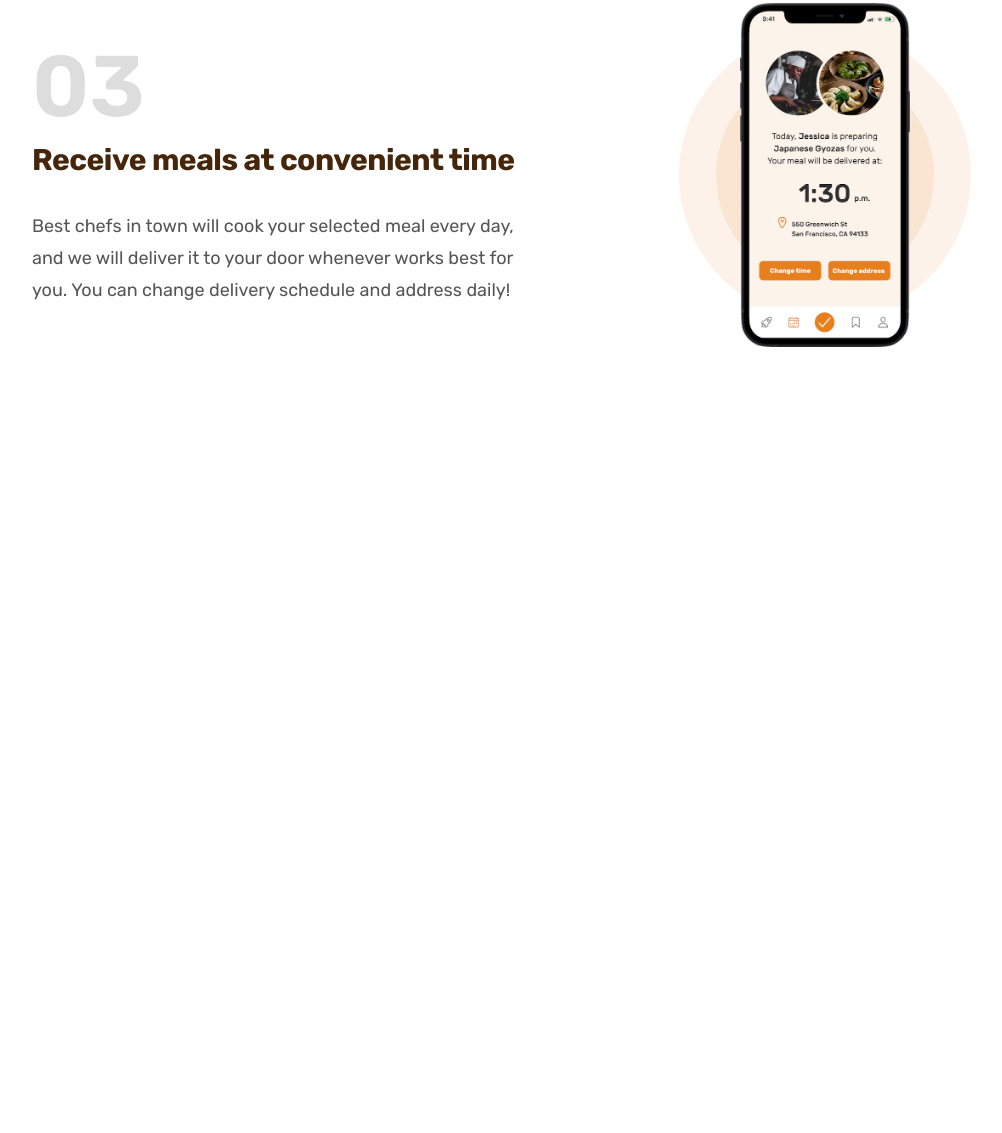
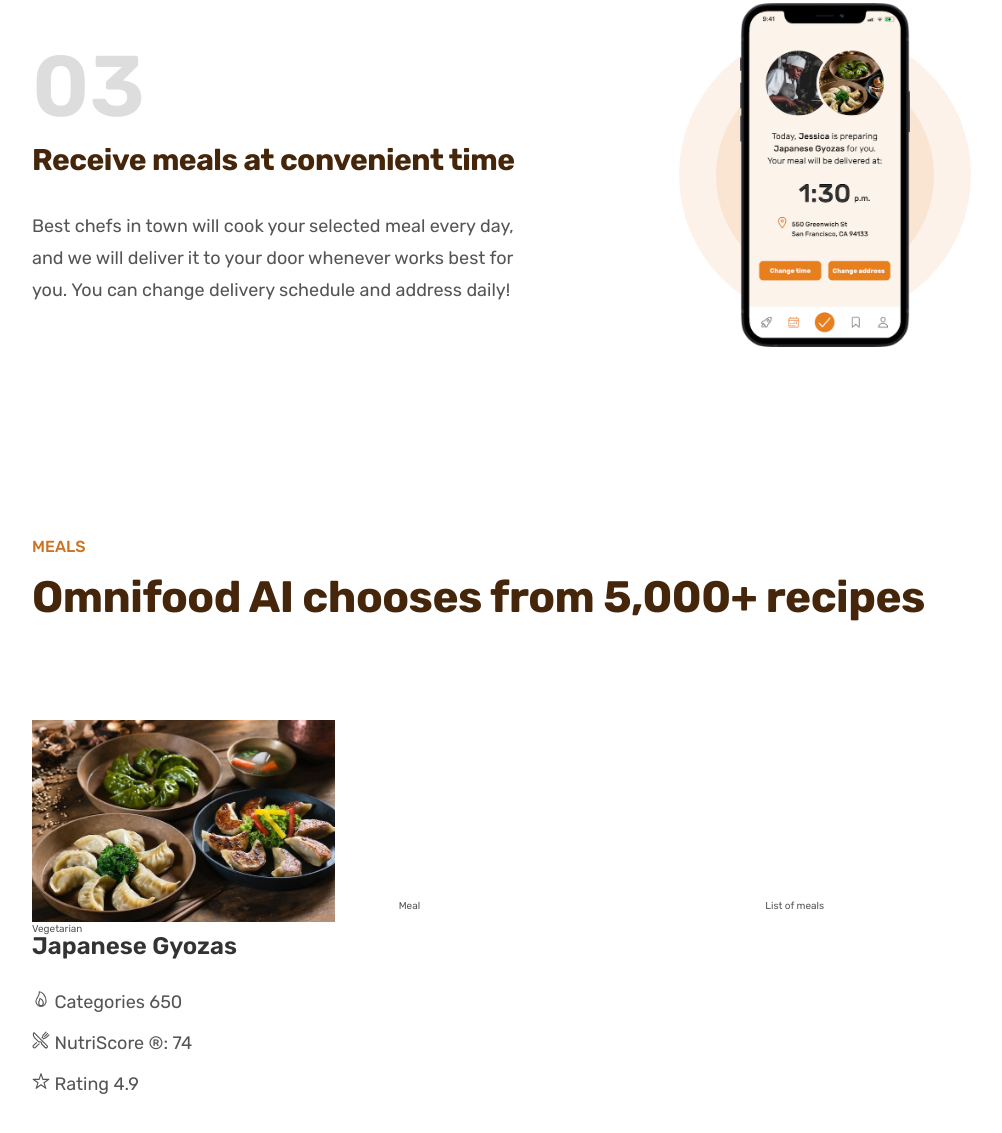
Before and after one commit to Amna-Amna/Omnifood, a plain HTML site: page html/index.html in a window 1280 px wide. Shown: the part 2118-3251 px from the top of the page, without its empty margins (90-1092 px from the left). Before the commit the page ends 2561 px from the top, so only its background shows below. Drawn offline with nearby package versions, Linux system fonts and the light colour scheme; files whose address does not match are found by name; a web font is replaced by a local one.

Commit message:
added meal section and styled

```diff
--- a/css/index.css
+++ b/css/index.css
@@ -249,6 +249,10 @@ body {
   grid-template-columns: repeat(2, 1fr);
 }
 
+.grid--col-3 {
+  grid-template-columns: repeat(3, 1fr);
+}
+
 .step-image {
   width: 35%;
 }
@@ -341,3 +345,29 @@ body {
   filter: brightness(0);
   opacity: 50%;
 }
+
+.section-meals {
+  padding: 9.6rem 0;
+}
+
+.meal-img {
+  max-width: 100%;
+}
+
+.meal-title {
+  font-size: 2.4rem;
+  font-weight: 600;
+  color: #333;
+  margin-bottom: 3.2rem;
+}
+
+.meal-attributes {
+  display: flex;
+  flex-direction: column;
+  gap: 2rem;
+  list-style: none;
+}
+
+.meal-attribute {
+  font-size: 1.8rem;
+}
--- a/html/index.html
+++ b/html/index.html
@@ -180,6 +180,46 @@
           </div>
         </div>
       </section>
+
+      <section class="section-meals">
+        <div class="container">
+          <span class="subheading">Meals</span>
+          <h2 class="heading-secondary">
+            Omnifood AI chooses from 5,000+ recipes
+          </h2>
+        </div>
+
+        <div class="container grid grid--col-3">
+          <div class="meal">
+            <img
+              class="meal-img"
+              src="../img/meals/meal-1.jpg"
+              alt="Japanese Gyozas"
+            />
+            <span class="tag">Vegetarian</span>
+            <p class="meal-title">Japanese Gyozas</p>
+            <ul class="meal-attributes">
+              <li class="meal-attribute">
+                <ion-icon name="flame-outline"></ion-icon> Categories 650
+              </li>
+              <li class="meal-attribute">
+                <ion-icon name="restaurant-outline"></ion-icon> NutriScore
+                &reg;: 74
+              </li>
+              <li class="meal-attribute">
+                <ion-icon name="star-outline"></ion-icon> Rating 4.9
+              </li>
+            </ul>
+          </div>
+          <div class="meal">Meal</div>
+          <div class="list">List of meals</div>
+        </div>
+      </section>
     </main>
+
+    <script
+      type="module"
+      src="https://unpkg.com/ionicons@5.5.2/dist/ionicons/ionicons.esm.js"
+    ></script>
   </body>
 </html>
```
